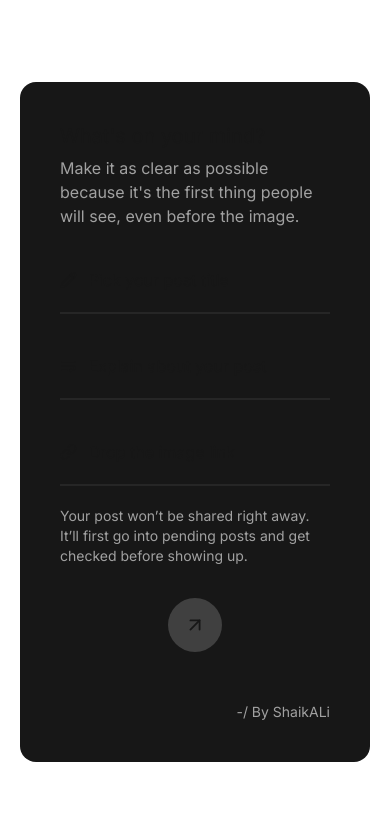
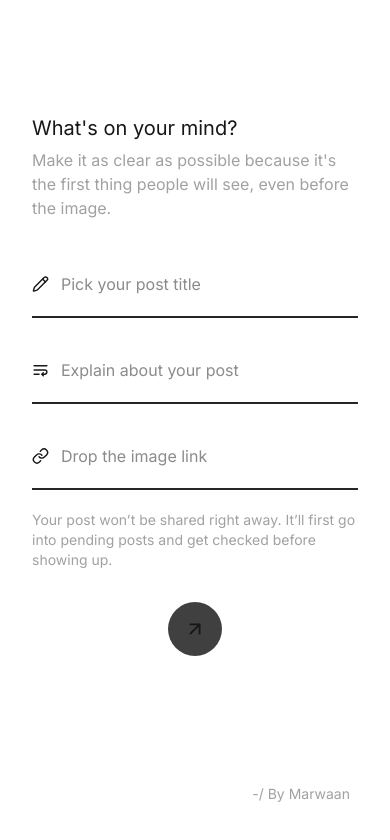
Before and after one commit to shaikali-c/spac, a Next.js app: page /create in a window 390 px wide. Shown: the top 840 px of the page. Built offline with nearby package versions, Linux system fonts and the light colour scheme.

Commit message:
Fixed Mobile UI Design in post creation page, currently i think it's best but for mobile in feature I'm going to add preview section too

```diff
--- a/app/create/page.js
+++ b/app/create/page.js
@@ -6,8 +6,8 @@ import { useState } from "react";
 export default function Create() {
   const [postData, setPostData] = useState({});
   return (
-    <section className="w-screen h-screen justify-center flex items-center p-5 md:p-0">
-      <div className="h-170 max-w-250 bg-neutral-900 rounded-2xl grid md:grid-cols-[minmax(0,2fr)_1fr] grid-cols-1 overflow-hidden">
+    <section className="w-screen h-dvh md:h-screen md:justify-center flex items-center md:p-0">
+      <div className="h-170 md:max-w-250 md:bg-neutral-900 md:rounded-2xl grid md:grid-cols-[minmax(0,2fr)_1fr] grid-cols-1 overflow-hidden">
         <CreateCol1 postData={postData} setPostData={setPostData} />
         <CreateCol2 postData={postData} />
       </div>
--- a/app/page.js
+++ b/app/page.js
@@ -26,7 +26,7 @@ export default function Main() {
             className="hover:underline hover:text-neutral-200 transition-all"
           >
             {" "}
-            By ShaikALi
+            By Marwaan
           </a>
         </p>
       </footer>
--- a/components/ui/create/columns/col1.jsx
+++ b/components/ui/create/columns/col1.jsx
@@ -4,14 +4,14 @@ import CreateInput from "../createInput";
 export default function CreateCol1({ postData, setPostData }) {
   return (
     <section className="relative">
-      <header className="p-10 pb-5 flex flex-col gap-1.5">
+      <header className="p-8 md:p-10 pb-5 md:pb-5 flex flex-col gap-1.5">
         <h2 className="text-xl">What's on your mind?</h2>
         <p className="text-neutral-400">
           Make it as clear as possible because it's the first thing people will
           see, even before the image.
         </p>
       </header>
-      <section className="p-10 pt-0 flex flex-col gap-5">
+      <section className="p-8 md:p-10 md:pt-0 pt-3 flex flex-col gap-5">
         <CreateInput
           placeholder={"Pick your post title"}
           setPostData={setPostData}
@@ -51,8 +51,8 @@ export default function CreateCol1({ postData, setPostData }) {
           <ArrowUpRight size={22} />
         </button>
       </section>
-      <footer className="absolute bottom-0 right-0 p-10 text-sm text-neutral-400">
-        <p>-/ By ShaikALi</p>
+      <footer className="fixed bottom-0 right-0 p-10 text-sm text-neutral-400">
+        <p>-/ By Marwaan</p>
       </footer>
     </section>
   );
--- a/components/ui/create/columns/col2.jsx
+++ b/components/ui/create/columns/col2.jsx
@@ -5,7 +5,7 @@ export default function CreateCol2({ postData }) {
     <div className="bg-neutral-800 hidden md:block">
       <header className="border-b-2 border-neutral-700 pb-10">
         <h2 className="text-xl pl-10 pt-10">Preview</h2>
-        <p className="text-sm px-10 text-neutral-400">
+        <p className="text-sm px-10 py-0.5 text-neutral-400">
           Start writing to preview your post.
         </p>
       </header>
--- a/components/ui/post/post.jsx
+++ b/components/ui/post/post.jsx
@@ -66,7 +66,7 @@ export default function Post({
             e.currentTarget.src = "/assets/placeholder_image.svg"; // from /public/fallback.png
           }}
           alt="Post Image"
-          className="rounded-2xl mt-5 object-cover"
+          className="rounded-2xl mt-5 object-cover max-h-80"
         />
       )}
       <div
```
